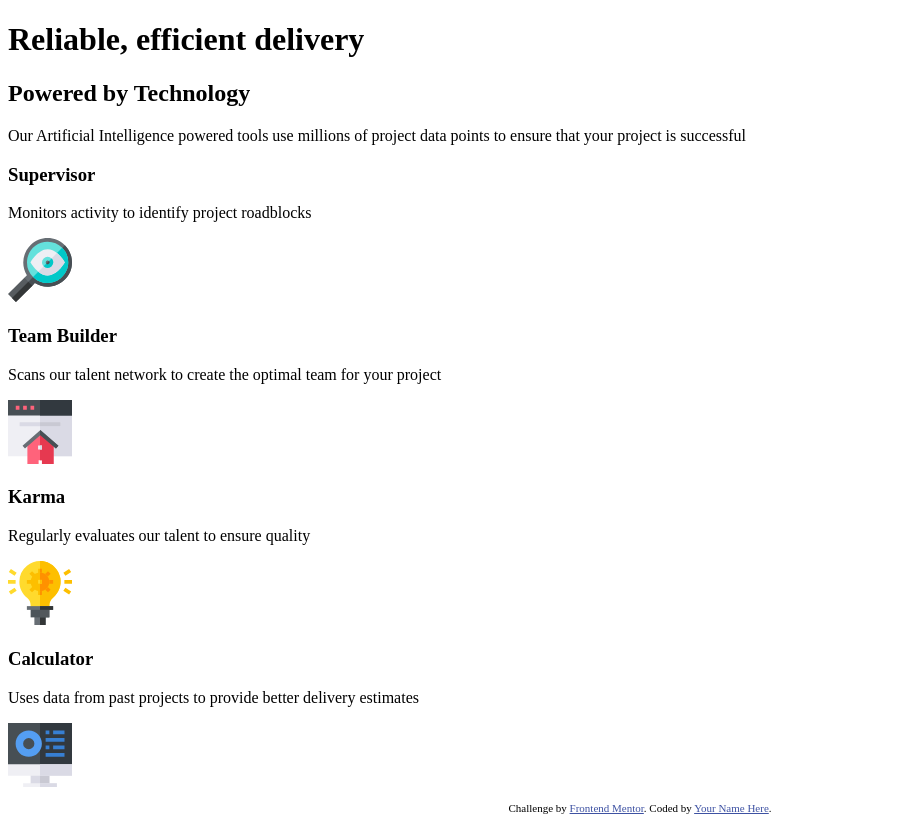
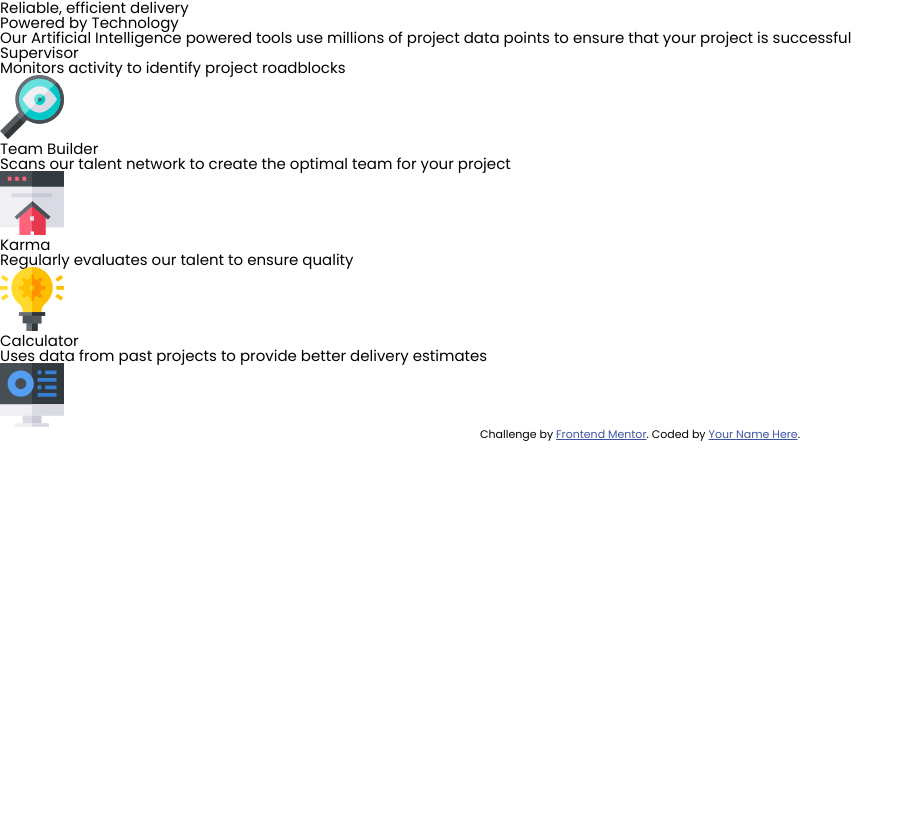
Before and after one commit to matejkubicek/Four-card-feature-section, a website: page index.html in a window 1280 px wide. Shown: the whole page, without its empty margins (0-914 px from the left). After the commit the page ends 800 px from the top, so only its background shows below. Drawn offline with Linux system fonts and the light colour scheme.

Commit message:
CSS classes

```diff
--- a/index.html
+++ b/index.html
@@ -4,56 +4,46 @@
 <head>
   <meta charset="UTF-8">
   <meta name="viewport" content="width=device-width, initial-scale=1.0">
-  <!-- displays site properly based on user's device -->
-
+  <title>Frontend Mentor | Four card feature section</title>
+  <!-- Favicon -->
   <link rel="icon" type="image/png" sizes="32x32" href="./images/favicon-32x32.png">
-
-  <title>Frontend Mentor | Four card feature section</title>
-
-  <!-- Feel free to remove these styles or customise in your own stylesheet 👍 -->
-  <style>
-    .attribution {
-      font-size: 11px;
-      text-align: center;
-    }
-
-    .attribution a {
-      color: hsl(228, 45%, 44%);
-    }
-  </style>
+  <!-- Fonts -->
+  <link href="https://fonts.googleapis.com/css?family=Poppins:200,400,600&display=swap" rel="stylesheet">
+  <!-- Stylesheet -->
+  <link rel="stylesheet" href="./css/style.css">
 </head>
 
 <body>
-  <header role="banner">
-    <h1> Reliable, efficient delivery</h1>
+  <header class="site-header" role="banner">
+    <h1>Reliable, efficient delivery</h1>
     <h2>Powered by Technology</h2>
     <p>Our Artificial Intelligence powered tools use millions of project data points
       to ensure that your project is successful</p>
   </header>
   <main role="main">
-    <section>
+    <section class="card">
       <h3>Supervisor</h3>
       <p>Monitors activity to identify project roadblocks</p>
-      <img src="images/icon-supervisor.svg" alt="Supervisor icon">
+      <img src="./images/icon-supervisor.svg" alt="Supervisor icon">
     </section>
-    <section>
+    <section class="card">
       <h3>Team Builder</h3>
       <p>Scans our talent network to create the optimal team for your project</p>
-      <img src="images/icon-team-builder.svg" alt="Team builder icon">
+      <img src="./images/icon-team-builder.svg" alt="Team builder icon">
     </section>
-    <section>
+    <section class="card">
       <h3>Karma</h3>
       <p>Regularly evaluates our talent to ensure quality</p>
-      <img src="images/icon-karma.svg" alt="Karma icon">
+      <img src="./images/icon-karma.svg" alt="Karma icon">
     </section>
-    <section>
+    <section class="card">
       <h3>Calculator</h3>
       <p>Uses data from past projects to provide better delivery estimates</p>
-      <img src="images/icon-calculator.svg" alt="Caculator icon">
+      <img src="./images/icon-calculator.svg" alt="Caculator icon">
     </section>
   </main>
 
-  <footer>
+  <footer role="contentinfo">
     <p class="attribution">
       Challenge by <a href="https://www.frontendmentor.io?ref=challenge" target="_blank">Frontend Mentor</a>.
       Coded by <a href="#">Your Name Here</a>.
--- /dev/null
+++ b/scss/base/_reset.scss
@@ -0,0 +1,136 @@
+/* http://meyerweb.com/eric/tools/css/reset/
+   v2.0 | 20110126
+   License: none (public domain)
+*/
+html,
+body,
+div,
+span,
+applet,
+object,
+iframe,
+h1,
+h2,
+h3,
+h4,
+h5,
+h6,
+p,
+blockquote,
+pre,
+a,
+abbr,
+acronym,
+address,
+big,
+cite,
+code,
+del,
+dfn,
+em,
+img,
+ins,
+kbd,
+q,
+s,
+samp,
+small,
+strike,
+strong,
+sub,
+sup,
+tt,
+var,
+b,
+u,
+i,
+center,
+dl,
+dt,
+dd,
+ol,
+ul,
+li,
+fieldset,
+form,
+label,
+legend,
+table,
+caption,
+tbody,
+tfoot,
+thead,
+tr,
+th,
+td,
+article,
+aside,
+canvas,
+details,
+embed,
+figure,
+figcaption,
+footer,
+header,
+hgroup,
+menu,
+nav,
+output,
+ruby,
+section,
+summary,
+time,
+mark,
+audio,
+video {
+  margin: 0;
+  padding: 0;
+  border: 0;
+  font-size: 100%;
+  font: inherit;
+  vertical-align: baseline;
+}
+
+/* HTML5 display-role reset for older browsers */
+article,
+aside,
+details,
+figcaption,
+figure,
+footer,
+header,
+hgroup,
+menu,
+nav,
+section {
+  display: block;
+}
+body {
+  line-height: 1;
+}
+ol,
+ul {
+  list-style: none;
+}
+blockquote,
+q {
+  quotes: none;
+}
+blockquote:before,
+blockquote:after,
+q:before,
+q:after {
+  content: "";
+  content: none;
+}
+table {
+  border-collapse: collapse;
+  border-spacing: 0;
+}
+
+/* Some own styles */
+*,
+*:before,
+*:after {
+  box-sizing: border-box;
+}
--- /dev/null
+++ b/scss/base/_typography.scss
@@ -0,0 +1,4 @@
+body {
+  font-family: ('Poppins'), sans-serif;
+  font-size: 15px;
+}
--- /dev/null
+++ b/scss/components/_card.scss
@@ -0,0 +1,3 @@
+.card {
+
+}
--- /dev/null
+++ b/scss/components/_footer.scss
@@ -0,0 +1,8 @@
+.attribution {
+  font-size: 11px;
+  text-align: center;
+}
+
+.attribution a {
+  color: hsl(228, 45%, 44%);
+}
--- /dev/null
+++ b/scss/components/_site-header.scss
@@ -0,0 +1,3 @@
+.site-header {
+
+}
--- /dev/null
+++ b/scss/style.scss
@@ -0,0 +1,15 @@
+@charset 'utf-8';
+
+// Reset
+@import 'base/reset';
+
+// Variables
+@import 'helpers/variables';
+
+// Typography
+@import 'base/typography';
+
+// Components
+@import 'components/site-header';
+@import 'components/card';
+@import 'components/footer';
```
Also changed, not shown: css/style.css (added), scss/helpers/_variables.scss (added).
